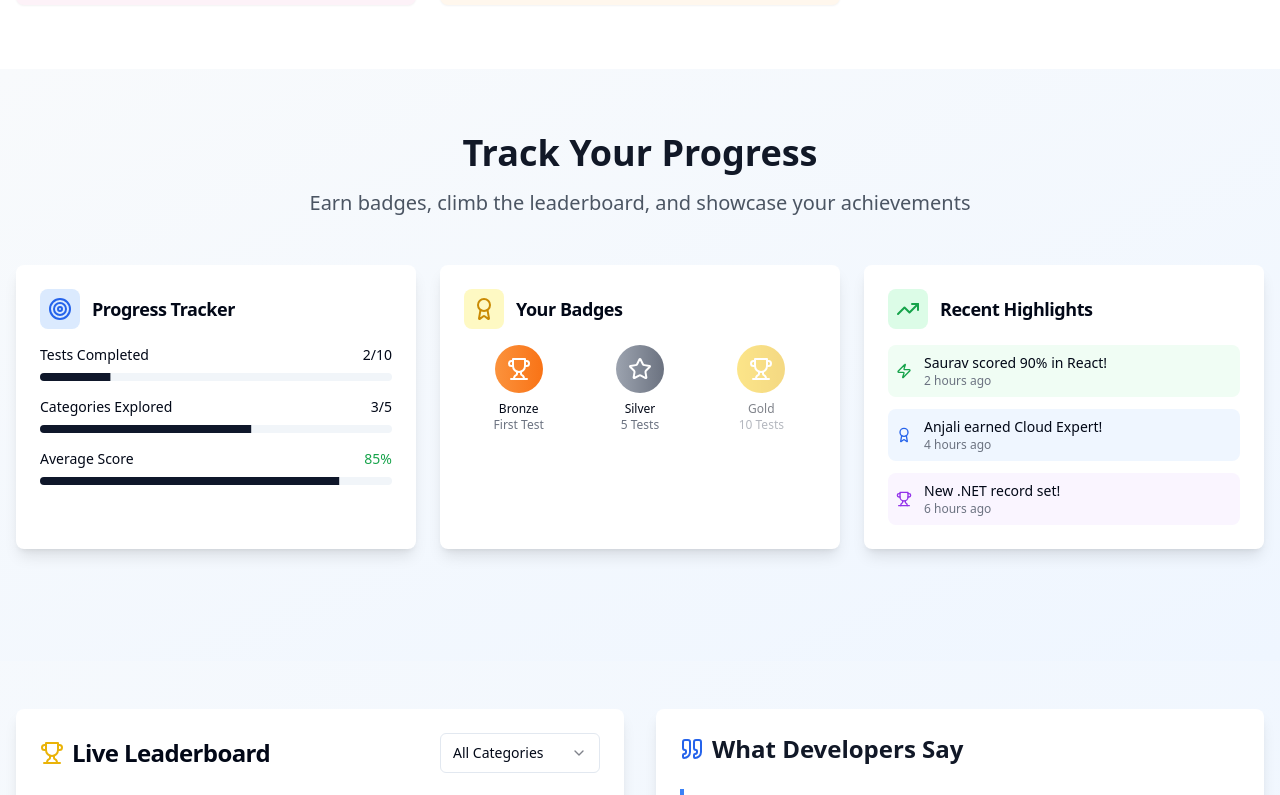
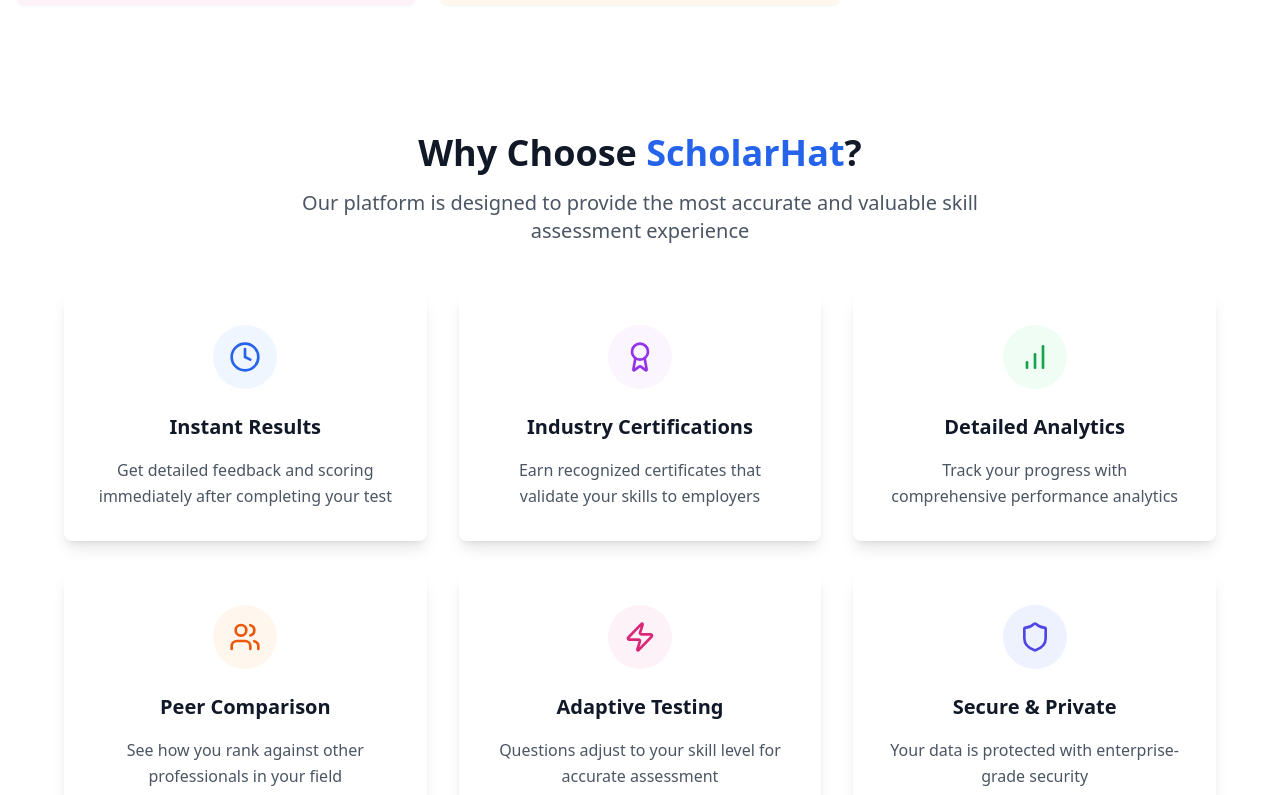
Before and after one commit to souravkmr1/scholarhat-skill-test-landing-page, a React (Vite) app: page / in a window 1280 px wide. Shown: the part 1320-2115 px from the top of the page. Built offline with nearby package versions, Linux system fonts and the light colour scheme.

Commit message:
Refactor: Replace progress section with new section
Replaced the "Trace your progress" section with the "Why Choose ScholarHat?" section, as per the image provided.

```diff
--- a/src/components/GamificationSection.tsx
+++ b/src/components/GamificationSection.tsx
@@ -2,123 +2,119 @@
 import { Card, CardContent, CardHeader, CardTitle } from "@/components/ui/card";
 import { Badge } from "@/components/ui/badge";
 import { Progress } from "@/components/ui/progress";
-import { Trophy, Award, Star, Target, Zap, TrendingUp } from "lucide-react";
+import { Trophy, Star, Target, Users } from "lucide-react";
 
 export const GamificationSection = () => {
   return (
-    <section className="py-16 bg-gradient-to-br from-slate-50 to-blue-50">
+    <section className="py-16 bg-gray-50">
       <div className="container mx-auto px-4">
         <div className="text-center mb-12">
-          <h2 className="text-4xl font-bold text-gray-900 mb-4">Track Your Progress</h2>
-          <p className="text-xl text-gray-600">
-            Earn badges, climb the leaderboard, and showcase your achievements
+          <h2 className="text-3xl font-bold text-gray-900 mb-4">Track Your Progress</h2>
+          <p className="text-gray-600 max-w-2xl mx-auto">
+            Level up your skills with our comprehensive tracking system
           </p>
         </div>
 
-        <div className="grid md:grid-cols-3 gap-6 mb-12">
-          <Card className="bg-white border-0 shadow-lg hover:shadow-xl transition-shadow">
-            <CardHeader className="pb-4">
-              <div className="flex items-center gap-3">
-                <div className="p-2 bg-blue-100 rounded-lg">
-                  <Target className="w-6 h-6 text-blue-600" />
-                </div>
-                <CardTitle className="text-lg">Progress Tracker</CardTitle>
-              </div>
+        <div className="grid md:grid-cols-2 lg:grid-cols-3 gap-8 max-w-6xl mx-auto">
+          {/* Progress Tracker */}
+          <Card className="bg-white border-0 shadow-lg">
+            <CardHeader>
+              <CardTitle className="flex items-center gap-2 text-lg">
+                <Target className="w-5 h-5 text-blue-600" />
+                Progress Tracker
+              </CardTitle>
             </CardHeader>
             <CardContent>
               <div className="space-y-4">
                 <div>
-                  <div className="flex justify-between text-sm mb-2">
-                    <span>Tests Completed</span>
-                    <span className="font-medium">2/10</span>
+                  <div className="flex justify-between items-center mb-2">
+                    <span className="text-sm font-medium">Overall Progress</span>
+                    <span className="text-sm text-gray-500">2/10 tests</span>
                   </div>
                   <Progress value={20} className="h-2" />
                 </div>
-                <div>
-                  <div className="flex justify-between text-sm mb-2">
-                    <span>Categories Explored</span>
-                    <span className="font-medium">3/5</span>
+                <div className="grid grid-cols-2 gap-4 pt-4">
+                  <div className="text-center">
+                    <div className="text-2xl font-bold text-blue-600">2</div>
+                    <div className="text-sm text-gray-500">Completed</div>
                   </div>
-                  <Progress value={60} className="h-2" />
-                </div>
-                <div>
-                  <div className="flex justify-between text-sm mb-2">
-                    <span>Average Score</span>
-                    <span className="font-medium text-green-600">85%</span>
+                  <div className="text-center">
+                    <div className="text-2xl font-bold text-green-600">89%</div>
+                    <div className="text-sm text-gray-500">Avg Score</div>
                   </div>
-                  <Progress value={85} className="h-2" />
                 </div>
               </div>
             </CardContent>
           </Card>
 
-          <Card className="bg-white border-0 shadow-lg hover:shadow-xl transition-shadow">
-            <CardHeader className="pb-4">
-              <div className="flex items-center gap-3">
-                <div className="p-2 bg-yellow-100 rounded-lg">
-                  <Award className="w-6 h-6 text-yellow-600" />
-                </div>
-                <CardTitle className="text-lg">Your Badges</CardTitle>
-              </div>
+          {/* Badges */}
+          <Card className="bg-white border-0 shadow-lg">
+            <CardHeader>
+              <CardTitle className="flex items-center gap-2 text-lg">
+                <Trophy className="w-5 h-5 text-yellow-600" />
+                Your Badges
+              </CardTitle>
             </CardHeader>
             <CardContent>
-              <div className="grid grid-cols-3 gap-3">
-                <div className="text-center">
-                  <div className="w-12 h-12 bg-gradient-to-r from-orange-400 to-orange-500 rounded-full flex items-center justify-center mx-auto mb-2">
-                    <Trophy className="w-6 h-6 text-white" />
+              <div className="space-y-3">
+                <div className="flex items-center gap-3">
+                  <div className="w-8 h-8 bg-yellow-100 rounded-full flex items-center justify-center">
+                    <Trophy className="w-4 h-4 text-yellow-600" />
                   </div>
-                  <p className="text-xs font-medium">Bronze</p>
-                  <p className="text-xs text-gray-500">First Test</p>
+                  <div>
+                    <p className="font-medium text-sm">First Test Completed</p>
+                    <p className="text-xs text-gray-500">Bronze Badge</p>
+                  </div>
                 </div>
-                <div className="text-center">
-                  <div className="w-12 h-12 bg-gradient-to-r from-gray-400 to-gray-500 rounded-full flex items-center justify-center mx-auto mb-2">
-                    <Star className="w-6 h-6 text-white" />
+                <div className="flex items-center gap-3">
+                  <div className="w-8 h-8 bg-gray-100 rounded-full flex items-center justify-center">
+                    <Star className="w-4 h-4 text-gray-400" />
                   </div>
-                  <p className="text-xs font-medium">Silver</p>
-                  <p className="text-xs text-gray-500">5 Tests</p>
+                  <div>
+                    <p className="font-medium text-sm text-gray-400">5 Tests Completed</p>
+                    <p className="text-xs text-gray-400">Silver Badge (Locked)</p>
+                  </div>
                 </div>
-                <div className="text-center opacity-50">
-                  <div className="w-12 h-12 bg-gradient-to-r from-yellow-400 to-yellow-500 rounded-full flex items-center justify-center mx-auto mb-2">
-                    <Trophy className="w-6 h-6 text-white" />
+                <div className="flex items-center gap-3">
+                  <div className="w-8 h-8 bg-gray-100 rounded-full flex items-center justify-center">
+                    <Trophy className="w-4 h-4 text-gray-400" />
                   </div>
-                  <p className="text-xs font-medium">Gold</p>
-                  <p className="text-xs text-gray-500">10 Tests</p>
+                  <div>
+                    <p className="font-medium text-sm text-gray-400">10 Tests Completed</p>
+                    <p className="text-xs text-gray-400">Gold Badge (Locked)</p>
+                  </div>
                 </div>
               </div>
             </CardContent>
           </Card>
 
-          <Card className="bg-white border-0 shadow-lg hover:shadow-xl transition-shadow">
-            <CardHeader className="pb-4">
-              <div className="flex items-center gap-3">
-                <div className="p-2 bg-green-100 rounded-lg">
-                  <TrendingUp className="w-6 h-6 text-green-600" />
-                </div>
-                <CardTitle className="text-lg">Recent Highlights</CardTitle>
-              </div>
+          {/* Recent Highlights */}
+          <Card className="bg-white border-0 shadow-lg">
+            <CardHeader>
+              <CardTitle className="flex items-center gap-2 text-lg">
+                <Users className="w-5 h-5 text-green-600" />
+                Recent Highlights
+              </CardTitle>
             </CardHeader>
             <CardContent>
               <div className="space-y-3">
-                <div className="flex items-center gap-3 p-2 bg-green-50 rounded-lg">
-                  <Zap className="w-4 h-4 text-green-600" />
-                  <div className="text-sm">
-                    <p className="font-medium">Saurav scored 90% in React!</p>
-                    <p className="text-gray-500 text-xs">2 hours ago</p>
-                  </div>
+                <div className="p-3 bg-green-50 rounded-lg">
+                  <p className="text-sm font-medium text-green-800">
+                    🎉 Saurav scored 90% in React Challenge!
+                  </p>
+                  <p className="text-xs text-green-600 mt-1">2 hours ago</p>
                 </div>
-                <div className="flex items-center gap-3 p-2 bg-blue-50 rounded-lg">
-                  <Award className="w-4 h-4 text-blue-600" />
-                  <div className="text-sm">
-                    <p className="font-medium">Anjali earned Cloud Expert!</p>
-                    <p className="text-gray-500 text-xs">4 hours ago</p>
-                  </div>
+                <div className="p-3 bg-blue-50 rounded-lg">
+                  <p className="text-sm font-medium text-blue-800">
+                    🏅 Anjali just earned the Cloud Expert Badge!
+                  </p>
+                  <p className="text-xs text-blue-600 mt-1">4 hours ago</p>
                 </div>
-                <div className="flex items-center gap-3 p-2 bg-purple-50 rounded-lg">
-                  <Trophy className="w-4 h-4 text-purple-600" />
-                  <div className="text-sm">
-                    <p className="font-medium">New .NET record set!</p>
-                    <p className="text-gray-500 text-xs">6 hours ago</p>
-                  </div>
+                <div className="p-3 bg-purple-50 rounded-lg">
+                  <p className="text-sm font-medium text-purple-800">
+                    💪 Rahul completed 5 tests this week!
+                  </p>
+                  <p className="text-xs text-purple-600 mt-1">1 day ago</p>
                 </div>
               </div>
             </CardContent>
--- /dev/null
+++ b/src/components/WhyChooseSection.tsx
@@ -0,0 +1,86 @@
+
+import { Card, CardContent } from "@/components/ui/card";
+import { Clock, Award, BarChart, Users, Shield, Zap } from "lucide-react";
+
+const features = [
+  {
+    icon: Clock,
+    title: "Instant Results",
+    description: "Get detailed feedback and scoring immediately after completing your test",
+    color: "text-blue-600",
+    bgColor: "bg-blue-50"
+  },
+  {
+    icon: Award,
+    title: "Industry Certifications",
+    description: "Earn recognized certificates that validate your skills to employers",
+    color: "text-purple-600",
+    bgColor: "bg-purple-50"
+  },
+  {
+    icon: BarChart,
+    title: "Detailed Analytics",
+    description: "Track your progress with comprehensive performance analytics",
+    color: "text-green-600",
+    bgColor: "bg-green-50"
+  },
+  {
+    icon: Users,
+    title: "Peer Comparison",
+    description: "See how you rank against other professionals in your field",
+    color: "text-orange-600",
+    bgColor: "bg-orange-50"
+  },
+  {
+    icon: Zap,
+    title: "Adaptive Testing",
+    description: "Questions adjust to your skill level for accurate assessment",
+    color: "text-pink-600",
+    bgColor: "bg-pink-50"
+  },
+  {
+    icon: Shield,
+    title: "Secure & Private",
+    description: "Your data is protected with enterprise-grade security",
+    color: "text-indigo-600",
+    bgColor: "bg-indigo-50"
+  }
+];
+
+export const WhyChooseSection = () => {
+  return (
+    <section className="py-16 bg-white">
+      <div className="container mx-auto px-4">
+        <div className="text-center mb-12">
+          <h2 className="text-4xl font-bold text-gray-900 mb-4">
+            Why Choose <span className="text-blue-600">ScholarHat</span>?
+          </h2>
+          <p className="text-xl text-gray-600 max-w-3xl mx-auto">
+            Our platform is designed to provide the most accurate and valuable skill assessment experience
+          </p>
+        </div>
+
+        <div className="grid md:grid-cols-2 lg:grid-cols-3 gap-8 max-w-6xl mx-auto">
+          {features.map((feature, index) => {
+            const Icon = feature.icon;
+            return (
+              <Card key={index} className="border-0 shadow-lg hover:shadow-xl transition-shadow duration-300">
+                <CardContent className="p-8 text-center">
+                  <div className={`w-16 h-16 ${feature.bgColor} rounded-full flex items-center justify-center mx-auto mb-6`}>
+                    <Icon className={`w-8 h-8 ${feature.color}`} />
+                  </div>
+                  <h3 className="text-xl font-bold text-gray-900 mb-4">
+                    {feature.title}
+                  </h3>
+                  <p className="text-gray-600 leading-relaxed">
+                    {feature.description}
+                  </p>
+                </CardContent>
+              </Card>
+            );
+          })}
+        </div>
+      </div>
+    </section>
+  );
+};
--- a/src/pages/Index.tsx
+++ b/src/pages/Index.tsx
@@ -7,7 +7,7 @@ import { Progress } from "@/components/ui/progress";
 import { Separator } from "@/components/ui/separator";
 import { HeroSection } from "@/components/HeroSection";
 import { CategoryCards } from "@/components/CategoryCards";
-import { GamificationSection } from "@/components/GamificationSection";
+import { WhyChooseSection } from "@/components/WhyChooseSection";
 import { LeaderboardSection } from "@/components/LeaderboardSection";
 import { TestimonialsSection } from "@/components/TestimonialsSection";
 import { SocialSharingSection } from "@/components/SocialSharingSection";
@@ -19,7 +19,7 @@ const Index = () => {
     <div className="min-h-screen bg-gradient-to-br from-slate-50 to-blue-50">
       <HeroSection />
       <CategoryCards />
-      <GamificationSection />
+      <WhyChooseSection />
       <div className="container mx-auto px-4 py-12">
         <div className="grid lg:grid-cols-2 gap-8">
           <LeaderboardSection />
```
